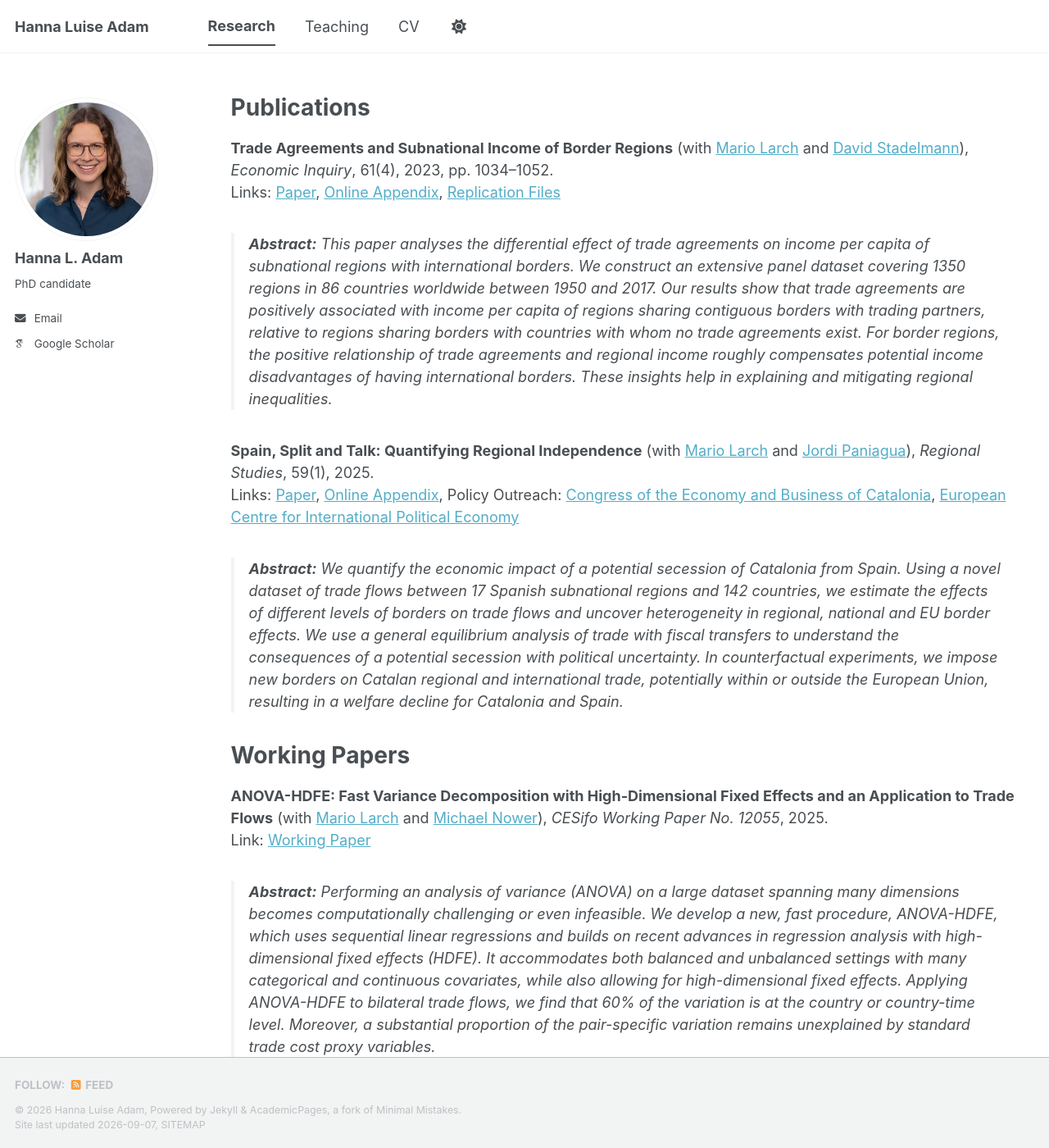
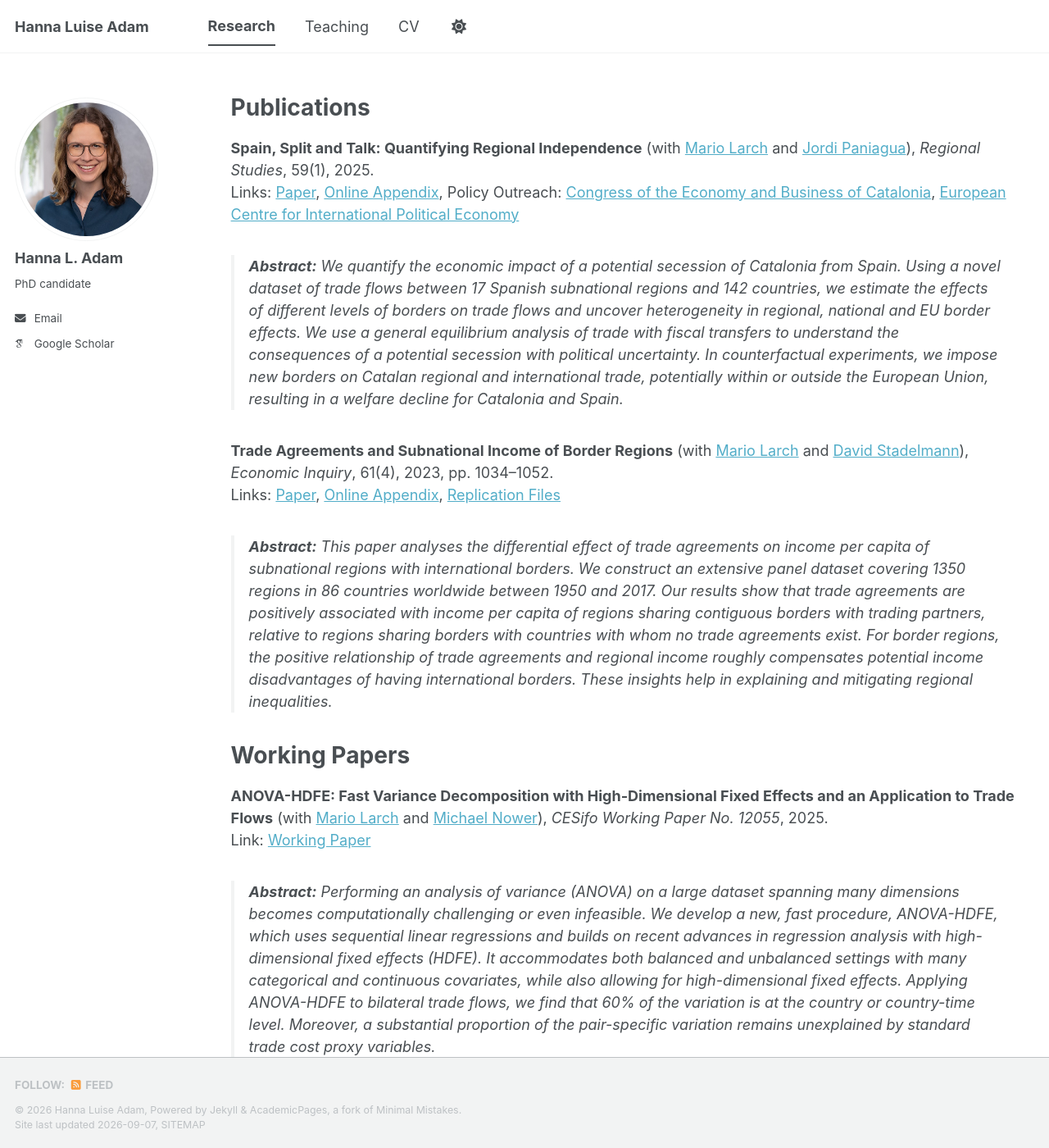
Before and after one commit to hanna-l-adam/hanna-l-adam.github.io, a Jekyll site: the page built from _pages/research.md, in a window 1280 px wide and 1400 px high. Shown: the whole window at 82% size. Built offline with Jekyll 4.4.1, drawn with Linux system fonts in a browser that asks for light colours; some web fonts are replaced; a script bundle is joined from its source files by our own code; library files that are not in the unit come from our copies.

```diff
--- a/_pages/research.md
+++ b/_pages/research.md
@@ -9,13 +9,13 @@ redirect_from:
 
 # Publications
 
+**Spain, Split and Talk: Quantifying Regional Independence** (with <a href="https://www.ewf.uni-bayreuth.de/en/team/Prof_Mario_Larch/index.php" target="_blank">Mario Larch</a> and <a href="https://www.uv.es/jorpaso2/" target="_blank">Jordi Paniagua</a>), *Regional Studies*, 59(1), 2025.
+Links: <a href="https://www.uv.es/jorpaso2/papers/Spain_Split_talk_cesifo1_wp10742.pdf" target="_blank">Paper</a>, <a href="https://doi.org/10.1080/00343404.2024.2437501" target="_blank">Online Appendix</a>, Policy Outreach: <a href="https://gestio.coleconomistes.cat/MAILS/DOCS/12.Quantifying%20the%20Potencial%20Economic.pdf" target="_blank">Congress of the Economy and Business of Catalonia</a>, <a href="https://ecipe.org/insights/spain-split-and-talk-quantifying-regional-independence/" target="_blank">European Centre for International Political Economy</a>
+> **Abstract:** We quantify the economic impact of a potential secession of Catalonia from Spain. Using a novel dataset of trade flows between 17 Spanish subnational regions and 142 countries, we estimate the effects of different levels of borders on trade flows and uncover heterogeneity in regional, national and EU border effects. We use a general equilibrium analysis of trade with fiscal transfers to understand the consequences of a potential secession with political uncertainty. In counterfactual experiments, we impose new borders on Catalan regional and international trade, potentially within or outside the European Union, resulting in a welfare decline for Catalonia and Spain.
+
 **Trade Agreements and Subnational Income of Border Regions** (with <a href="https://www.ewf.uni-bayreuth.de/en/team/Prof_Mario_Larch/index.php" target="_blank">Mario Larch</a> and <a href="https://www.entwicklung.uni-bayreuth.de/en/team/david-stadelmann/" target="_blank">David Stadelmann</a>), *Economic Inquiry*, 61(4), 2023, pp. 1034–1052.
 Links: <a href="https://doi.org/10.1111/ecin.13151" target="_blank">Paper</a>, <a href="https://onlinelibrary.wiley.com/action/downloadSupplement?doi=10.1111%2Fecin.13151&file=ecin13151-sup-0002_Appendix.pdf" target="_blank">Online Appendix</a>, <a href="https://doi.org/10.3886/E191609V3" target="_blank">Replication Files</a>
 > **Abstract:** This paper analyses the differential effect of trade agreements on income per capita of subnational regions with international borders. We construct an extensive panel dataset covering 1350 regions in 86 countries worldwide between 1950 and 2017. Our results show that trade agreements are positively associated with income per capita of regions sharing contiguous borders with trading partners, relative to regions sharing borders with countries with whom no trade agreements exist. For border regions, the positive relationship of trade agreements and regional income roughly compensates potential income disadvantages of having international borders. These insights help in explaining and mitigating regional inequalities.
-
-**Spain, Split and Talk: Quantifying Regional Independence** (with <a href="https://www.ewf.uni-bayreuth.de/en/team/Prof_Mario_Larch/index.php" target="_blank">Mario Larch</a> and <a href="https://www.uv.es/jorpaso2/" target="_blank">Jordi Paniagua</a>), *Regional Studies*, 59(1), 2025.
-Links: <a href="https://www.uv.es/jorpaso2/papers/Spain_Split_talk_cesifo1_wp10742.pdf" target="_blank">Paper</a>, <a href="https://doi.org/10.1080/00343404.2024.2437501" target="_blank">Online Appendix</a>, Policy Outreach: <a href="https://gestio.coleconomistes.cat/MAILS/DOCS/12.Quantifying%20the%20Potencial%20Economic.pdf" target="_blank">Congress of the Economy and Business of Catalonia</a>, <a href="https://ecipe.org/insights/spain-split-and-talk-quantifying-regional-independence/" target="_blank">European Centre for International Political Economy</a>
-> **Abstract:** We quantify the economic impact of a potential secession of Catalonia from Spain. Using a novel dataset of trade flows between 17 Spanish subnational regions and 142 countries, we estimate the effects of different levels of borders on trade flows and uncover heterogeneity in regional, national and EU border effects. We use a general equilibrium analysis of trade with fiscal transfers to understand the consequences of a potential secession with political uncertainty. In counterfactual experiments, we impose new borders on Catalan regional and international trade, potentially within or outside the European Union, resulting in a welfare decline for Catalonia and Spain.
 
 # Working Papers
 
```
